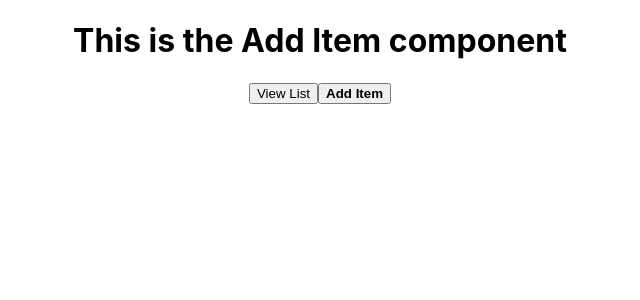
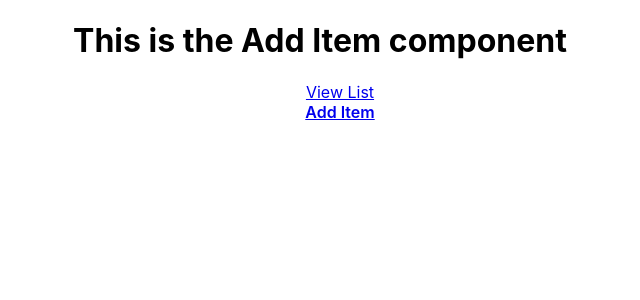
Before and after one commit to the-collab-lab/tcl-26-smart-shopping-list, a React (Create React App) app: page /add in a window 1280 px wide. Shown: the top 300 px of the page, without its empty margins (320-960 px from the left). Built offline with nearby package versions, Linux system fonts and the light colour scheme.

Commit message:
addressed PR feedback: changed navigation to list, add 404, add semantic html

```diff
--- a/src/App.css
+++ b/src/App.css
@@ -21,6 +21,10 @@
   color: #09d3ac;
 }
 
-.selected button {
+.menu-list {
+  list-style: none;
+}
+
+.menu-item_current {
   font-weight: 600;
 }
--- a/src/App.js
+++ b/src/App.js
@@ -14,6 +14,7 @@ import './App.css';
 // Components
 import List from './components/List';
 import AddItem from './components/AddItem';
+import NotFound from './components/NotFound';
 
 function App() {
   return (
@@ -26,15 +27,23 @@ function App() {
           <Route path="/add">
             <AddItem />
           </Route>
+          <Route component={NotFound} />
         </Switch>
 
-        <NavLink exact to="/" activeClassName="selected">
-          <button>View List</button>
-        </NavLink>
-
-        <NavLink to="/add" activeClassName="selected">
-          <button>Add Item</button>
-        </NavLink>
+        <nav className="menu" aria-label="Main Navigation">
+          <ul className="menu-list">
+            <li>
+              <NavLink exact to="/" activeClassName="menu-item_current">
+                View List
+              </NavLink>
+            </li>
+            <li>
+              <NavLink to="/add" activeClassName="menu-item_current">
+                Add Item
+              </NavLink>
+            </li>
+          </ul>
+        </nav>
       </div>
     </Router>
   );
--- a/src/components/AddItem.js
+++ b/src/components/AddItem.js
@@ -1,8 +1,8 @@
 const AddItem = () => {
   return (
-    <div>
+    <main>
       <h1>This is the Add Item component</h1>
-    </div>
+    </main>
   );
 };
 
--- a/src/components/List.js
+++ b/src/components/List.js
@@ -1,8 +1,8 @@
 const List = () => {
   return (
-    <div>
+    <main>
       <h1>This is the List component</h1>
-    </div>
+    </main>
   );
 };
 
--- /dev/null
+++ b/src/components/NotFound.js
@@ -0,0 +1,10 @@
+const NotFound = () => {
+  return (
+    <main>
+      <h1>404: Page Not Found</h1>
+      <p>Lost? Try navigating to your list or adding an item below:</p>
+    </main>
+  );
+};
+
+export default NotFound;
```
